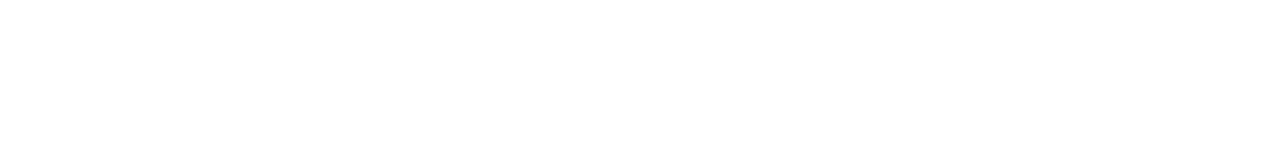
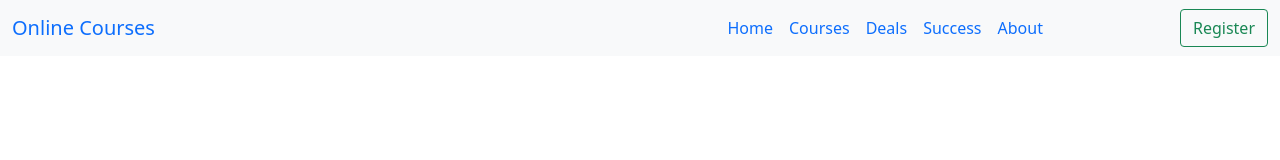
Before and after one commit to rahim8760/OnlineCourses, a plain HTML site: page index.html in a window 1280 px wide. Drawn offline with Linux system fonts and the light colour scheme; a web font is replaced by a local one.

Commit message:
Nav menu Add

```diff
--- a/index.html
+++ b/index.html
@@ -16,7 +16,28 @@
     <link rel="stylesheet" href="style.css">
 </head>
 <body>
-
+    <header>
+        <nav class="navbar navbar-expand-lg bg-light">
+            <div class="container-fluid">
+              <a class="navbar-brand" href="#">Online Courses</a>
+              <button class="navbar-toggler" type="button" data-bs-toggle="collapse" data-bs-target="#navbarSupportedContent" aria-controls="navbarSupportedContent" aria-expanded="false" aria-label="Toggle navigation">
+                <span class="navbar-toggler-icon"></span><i class="fa-solid fa-bars"></i>
+              </button>
+              <div class="collapse navbar-collapse" id="navbarSupportedContent">
+                <ul class="navbar-nav me-auto mb-2 mb-lg-0 offset-lg-6">
+                  <li class="nav-item"><a class="nav-link active" aria-current="page" href="#">Home</a></li>
+                  <li class="nav-item"><a class="nav-link" href="#">Courses</a></li>
+                  <li class="nav-item"><a class="nav-link" href="#">Deals</a></li>
+                  <li class="nav-item"><a class="nav-link" href="#">Success</a></li>
+                  <li class="nav-item dropdown"><a class="nav-link" href="#">About</a></li>
+                </ul>
+                <form class="d-flex" role="search">
+                  <button class="btn btn-outline-success" type="submit">Register</button>
+                </form>
+              </div>
+            </div>
+          </nav>
+    </header>
     <script src="asset/js/bootstrap.min.js"></script>
 </body>
 </html>
```
